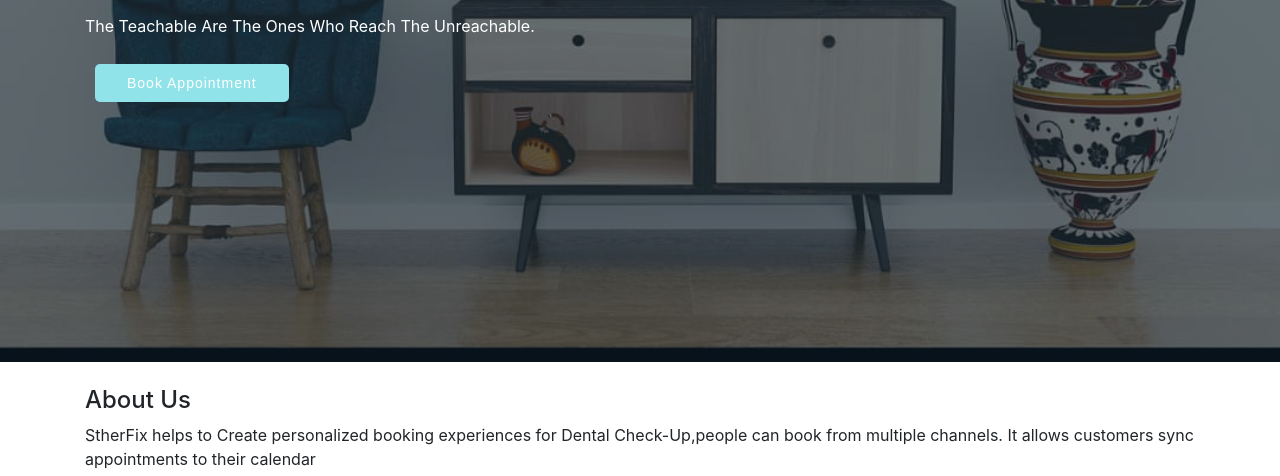
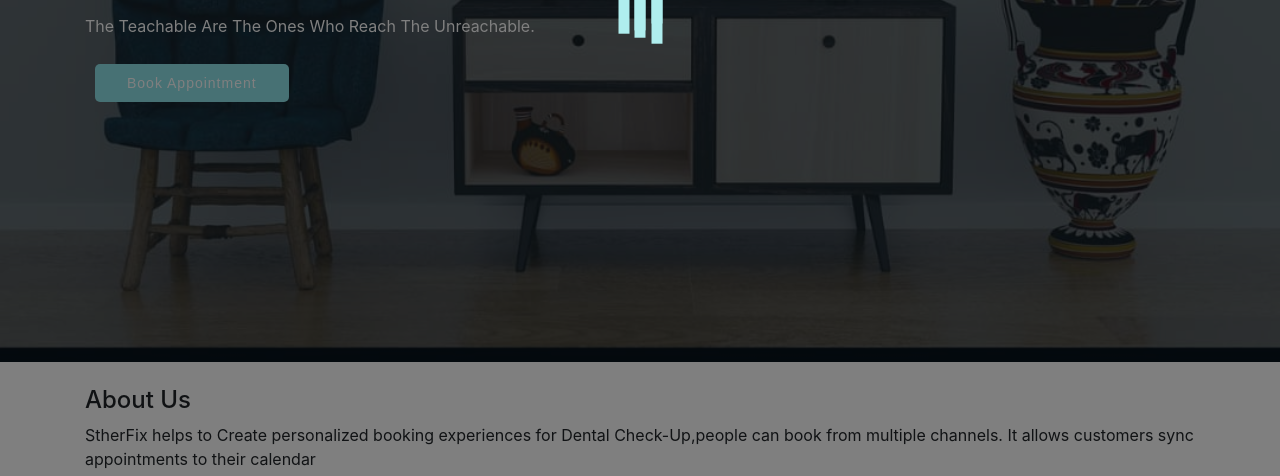
Before and after one commit to YinkaEnoch/StherFix, a plain HTML site: page index.html in a window 1280 px wide. Shown: the part 324-800 px from the top of the page. Drawn offline with nearby package versions, Linux system fonts and the light colour scheme; a script that the page names is missing; some icons are missing.

Commit message:
Modify loader

```diff
--- a/css/main.css
+++ b/css/main.css
@@ -115,11 +115,12 @@ nav{
 
 #loader {
   position: fixed;
-  top: 20%;
+  top:0;
   left: 0;
-  height: 50px;
+  height: 100%;
   width:100%;
-  z-index: 1;
+  z-index: 100;
+  background: rgba(0,0,0,.5);
 }
 
 .loader,
@@ -135,11 +136,11 @@ nav{
   color: paleturquoise;
   text-indent: -9999em;
   margin: 88px auto;
-  position: relative;
+  position: absolute;
+  top: 30%;
+  left: 50%;
+  transform: translate(-50%, -30%);
   font-size: 11px;
-  -webkit-transform: translateZ(0);
-  -ms-transform: translateZ(0);
-  transform: translateZ(0);
   -webkit-animation-delay: -0.16s;
   animation-delay: -0.16s;
 }
--- a/js/index.js
+++ b/js/index.js
@@ -201,7 +201,7 @@ async function bookAppointment(event){
       $("#loader").hide();
     })
     .then(function(){
-      appointmentsDom(id,date,services)
+      appointmentsDom(id,date,services);
 
       // enable submit button
       document.querySelector('#book-appointment').removeAttribute('disabled');
```
